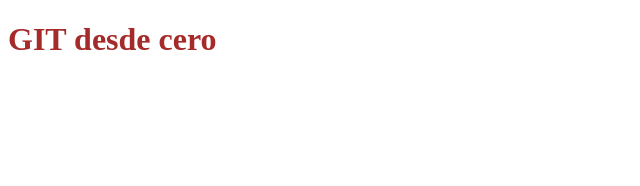
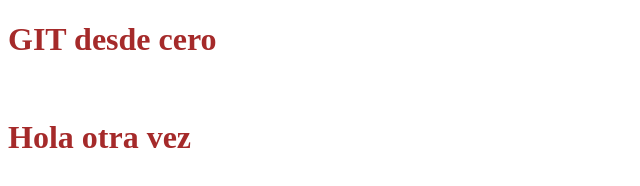
Before and after one commit to destinolunar/proyecto-git, a plain HTML site: page index.html in a window 1280 px wide. Shown: the whole page, without its empty margins (0-640 px from the left). Drawn offline with Linux system fonts and the light colour scheme.

Commit message:
agregar nuevo titulo

```diff
--- a/index.html
+++ b/index.html
@@ -9,5 +9,7 @@
 	<header>
 		<h1>GIT desde cero</h1>
 	</header>
+	<br>
+	<h1>Hola otra vez</h1>
 </body>
 </html>
```
